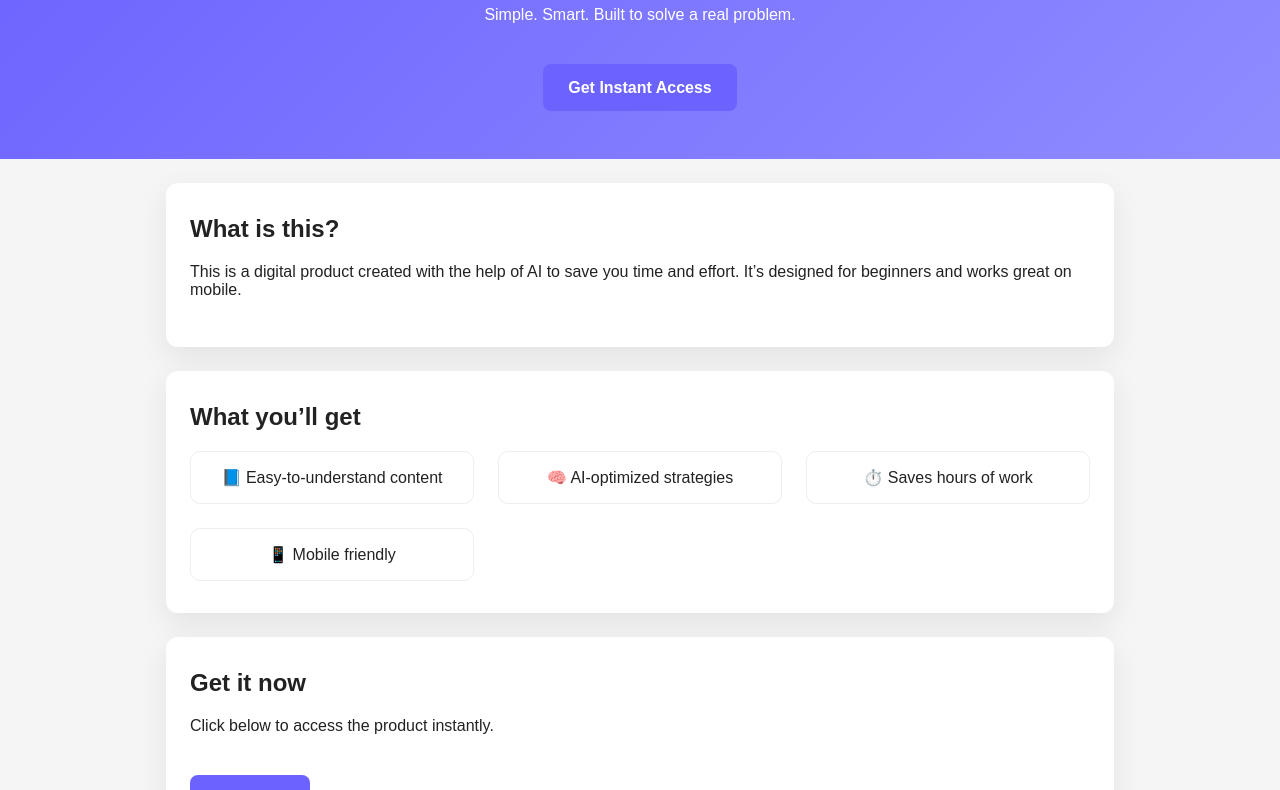
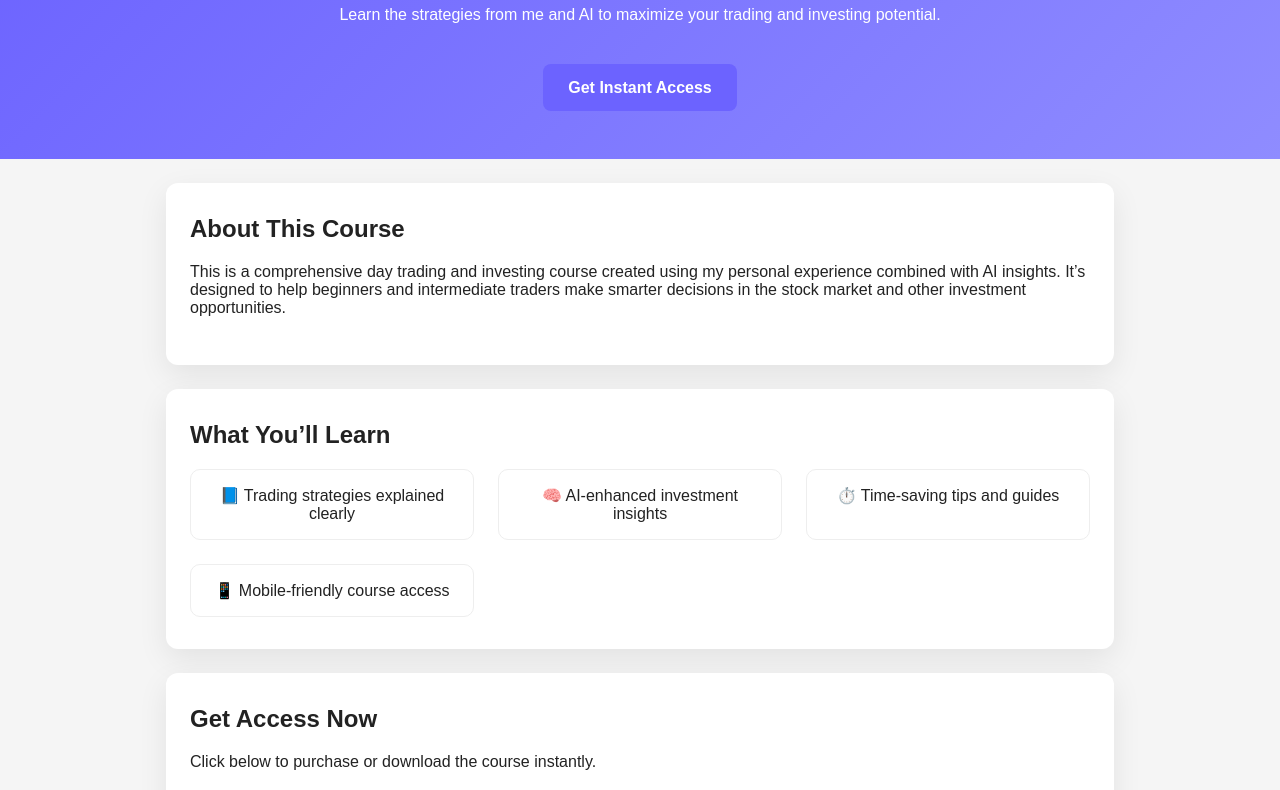
Before and after one commit to Xelaads/Xelaads.github.io, a plain HTML site: page index.html in a window 1280 px wide. Shown: the part 100-890 px from the top of the page. Drawn offline with Linux system fonts and the light colour scheme.

Commit message:
Update course title and description in index.html

```diff
--- a/index.html
+++ b/index.html
@@ -3,7 +3,7 @@
 <head>
   <meta charset="UTF-8" />
   <meta name="viewport" content="width=device-width, initial-scale=1.0" />
-  <title>Your Digital Product</title>
+  <title>Day Trading & Investing Course</title>
 
   <style>
     body {
@@ -63,34 +63,34 @@
 <body>
 
 <header>
-  <h1>Your AI-Powered Digital Product</h1>
-  <p>Simple. Smart. Built to solve a real problem.</p>
+  <h1>Day Trading & Investing Course</h1>
+  <p>Learn the strategies from me and AI to maximize your trading and investing potential.</p>
   <a class="cta" href="#buy">Get Instant Access</a>
 </header>
 
 <section>
-  <h2>What is this?</h2>
+  <h2>About This Course</h2>
   <p>
-    This is a digital product created with the help of AI to save you time and effort.
-    It’s designed for beginners and works great on mobile.
+    This is a comprehensive day trading and investing course created using my personal experience
+    combined with AI insights. It’s designed to help beginners and intermediate traders make smarter decisions
+    in the stock market and other investment opportunities.
   </p>
 </section>
 
 <section>
-  <h2>What you’ll get</h2>
+  <h2>What You’ll Learn</h2>
   <div class="features">
-    <div class="feature">📘 Easy-to-understand content</div>
-    <div class="feature">🧠 AI-optimized strategies</div>
-    <div class="feature">⏱️ Saves hours of work</div>
-    <div class="feature">📱 Mobile friendly</div>
+    <div class="feature">📘 Trading strategies explained clearly</div>
+    <div class="feature">🧠 AI-enhanced investment insights</div>
+    <div class="feature">⏱️ Time-saving tips and guides</div>
+    <div class="feature">📱 Mobile-friendly course access</div>
   </div>
 </section>
 
 <section id="buy">
-  <h2>Get it now</h2>
-  <p>Click below to access the product instantly.</p>
-
-  <!-- REPLACE THIS LINK -->
+  <h2>Get Access Now</h2>
+  <p>Click below to purchase or download the course instantly.</p>
+  <!-- Replace the link below with your Gumroad / Etsy / Stripe link -->
   <a class="cta" href="https://your-payment-link-here.com">Buy Now</a>
 </section>
 
```
